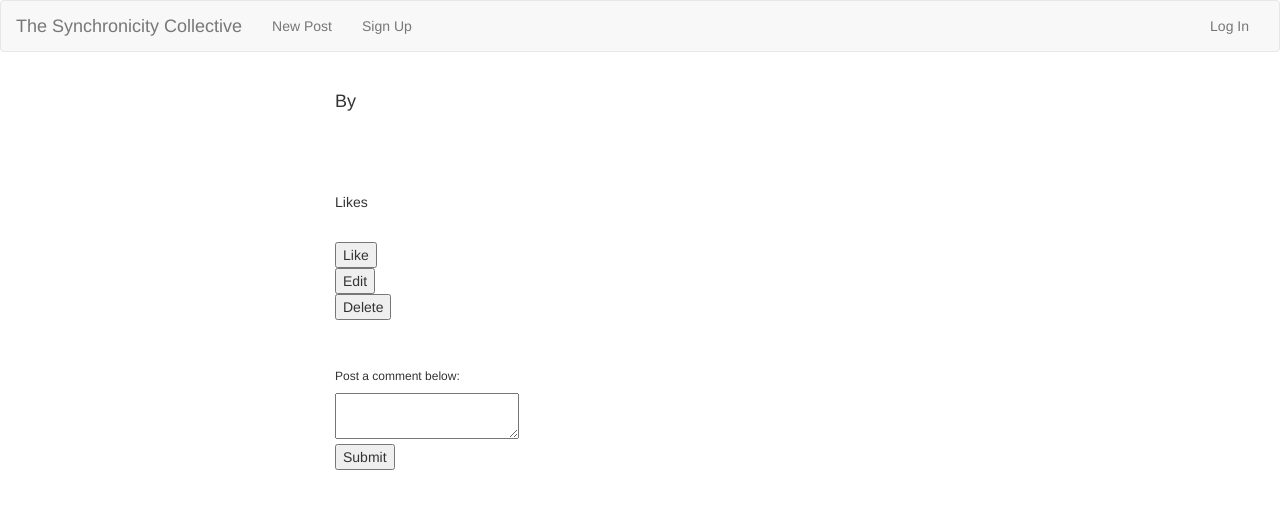
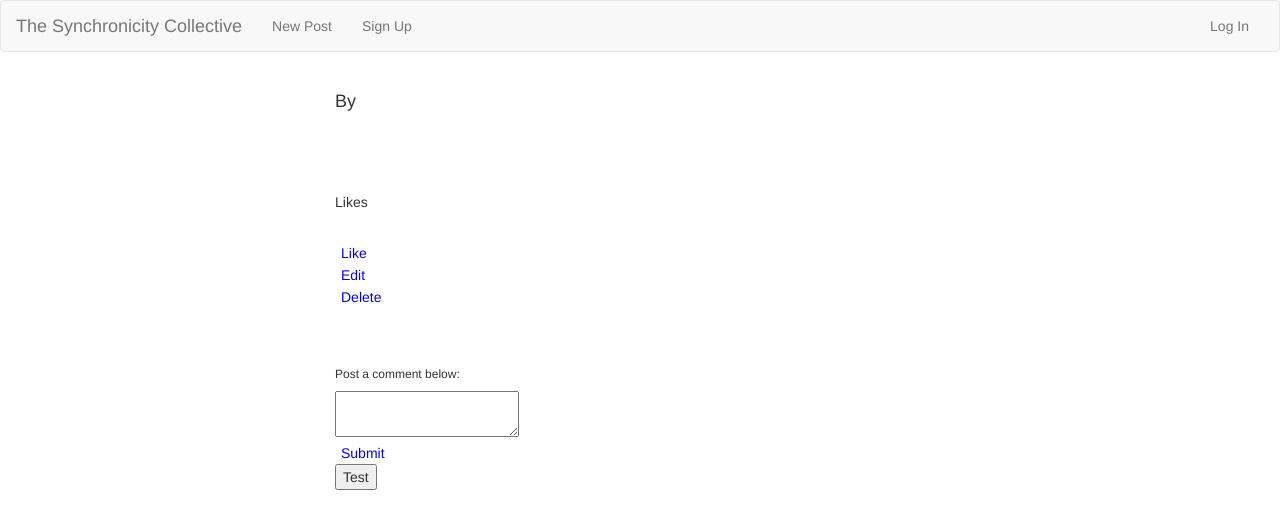
Before and after one commit to TheArtilect/sychronicity, a Python web app: template templates/permalink.html in a window 1280 px wide. Shown: the top 529 px of the page. Run offline with Jinja, Linux system fonts and the light colour scheme; the template is opened without the code that fills it, so the values that code supplies are empty; some libraries are stand-ins or nearby versions.

Commit message:
reload/redirect not working, page not updating with comments for some reason

```diff
--- a/static/css/style.css
+++ b/static/css/style.css
@@ -11,3 +11,9 @@ body{
 .error{
     color: red;
 }
+
+input[type='submit']{
+    color: blue;
+    background: none;
+    border: none;
+}
--- /dev/null
+++ b/static/js/main.js
@@ -0,0 +1,22 @@
+function displayAll(){
+    url = window.location.href;
+
+    function reloadPage(){
+        window.location.replace(url)
+    }
+
+    $(".refresh").on('click', function(){
+        reloadPage()
+
+    })
+
+
+
+
+
+
+}
+
+
+$(document).ready( displayAll )
+$(document).on('page:load', displayAll)
--- a/templates/base.html
+++ b/templates/base.html
@@ -19,6 +19,9 @@
            integrity="sha384-wvfXpqpZZVQGK6TAh5PVlGOfQNHSoD2xbE+QkPxCAFlNEevoEH3Sl0sibVcOQVnN"
            crossorigin="anonymous">
        <link type='text/css' rel="stylesheet" href="/static/css/style.css">
+
+       <script src="https://ajax.googleapis.com/ajax/libs/jquery/3.1.1/jquery.min.js"></script>
+       <script type='text/javascript' src="/static/js/main.js"></script>
 
 
     </head>
--- a/templates/frontpage.html
+++ b/templates/frontpage.html
@@ -5,7 +5,7 @@
 {% block content %}
 
 
-    <div>
+    <div class="test">
         <h1>The Synchronicity Collective</h1>
         <p>Welcome to our collective blog site.
             In order to post content, you must be a registered user.
--- a/templates/permalink.html
+++ b/templates/permalink.html
@@ -1,7 +1,7 @@
 {% extends "base.html" %}
 
 {% block content %}
-    <p class='error'>{{error}}</p>
+
 
     {% if edit_post %}
     <h2>Edit your blog</h2>
@@ -16,8 +16,7 @@
 
 
         <br>
-
-        <input type="submit">
+        <input type="submit" class="refresh">
     </form>
 
 
@@ -42,37 +41,48 @@
     <p id="post-likes">{{likes}} Likes</p>
 
     <br>
+
+        {% if user_already_liked %}
+
         <form method="post">
-        <input type="submit" name="likes" value="Like">
+            <input type="submit" name="unlike" value="Unlike" class="refresh">
         </form>
+        {% else %}
+        <form method="post">
+            <input type="submit" name="likes" value="Like" class="refresh">
+        </form>
+        {% endif %}
 
     <form method='post'>
-        <input type='submit' name="edit" value="Edit">
+        <input type='submit' name="edit" value="Edit" class="refresh">
     </form>
 
     <form method="post">
-        <input type='submit' name='delete_post' value="Delete">
+        <input type='submit' name='delete_post' value="Delete" class="refresh">
     </form>
     <br>
+        <p class='error'>{{error}}</p>
     <br>
 
     <form method='post'>
         <h6>Post a comment below:</h6>
         <textarea name="comment" value=""></textarea>
         <br>
-        <input type='submit'>
+        <input type='submit' class='refresh'>
     </form>
+    <button id="testing">Test</button>
     <br>
 
     {% endif %}
 
+<!--- not working, not saving to db
     {% if edit_comment %}
         <form method="post">
             <textarea name="edit_comment_text">{{comment_obj.unrender_comment()}}</textarea>
             <input type="submit">
         </form>
     {% endif %}
-
+-->
 
     {% for comment in comments %}
 
@@ -81,9 +91,15 @@
             <p class='comment-content'>{{comment.rendered_comment() | safe }}</p>
             <p>{{comment.created.strftime("%I:%M %p on %b %d, %Y")}}<p>
             <form method="post">
+                <input type="hidden" name="comment_id" value="{{comment.key().id()}}">
+                <input type="submit" name="delete_comment" value="Delete" class="refresh">
+            </form>
+        <!--
+            <form method="post">
                 <input type="hidden" name="edit_comment_id" value="{{comment.key().id()}}">
                 <input type="submit" name='edit_comment' value="Edit">
             </form>
+    -->
         </div>
         <hr>
 
```
Also changed, not shown: PostPage.py (+30 -10 lines), 1 other file. Lines whose indentation alone changed are shown as unchanged.
